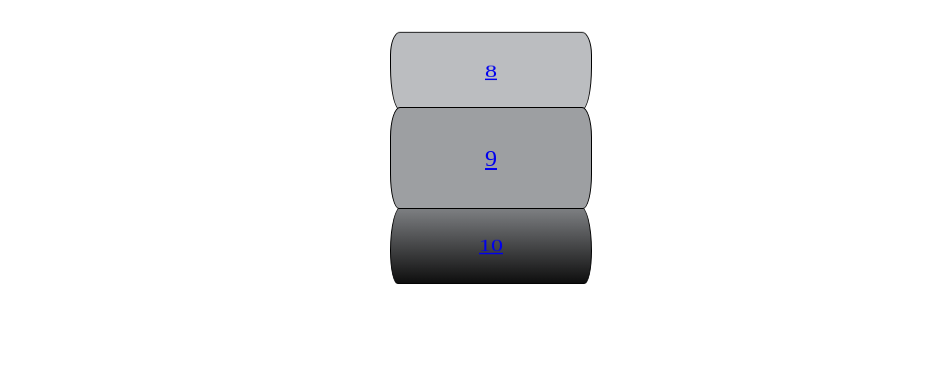
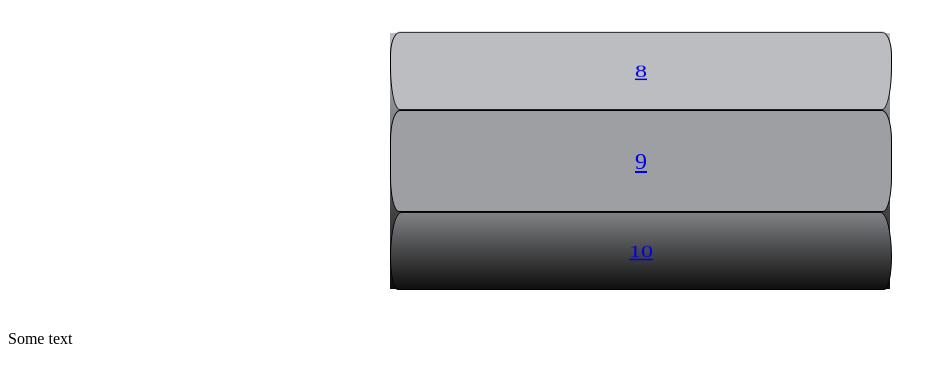
Before and after one commit to pavliukdmytro/nut-slider, a website built with webpack: page src/index.html in a window 1280 px wide. Shown: the whole page, without its empty margins (0-946 px from the left). Built offline with nearby package versions, Linux system fonts and the light colour scheme.

Commit message:
фикс стабильной версии

```diff
--- a/src/index.html
+++ b/src/index.html
@@ -19,5 +19,9 @@
 			<a href="https://google.com" target="_blank" class="nut-slider__item nut-slider__item_center">9</a>
 			<a href="https://google.com" target="_blank" class="nut-slider__item nut-slider__item_right">10</a>
 		</div>
+			<p>Some text</p>
+		<div id="error">
+
+		</div>
 	</body>
 </html>
--- a/src/index.js
+++ b/src/index.js
@@ -25,6 +25,7 @@ class NutSlider {
         const itemRight = this.container.find('.nut-slider__item_right');
 
         if(!itemLeft.next().next().next().length) return;
+        this.vibrate(200);
 
         itemLeft.removeClass('nut-slider__item_left');
         itemCenter.addClass('nut-slider__item_left');
@@ -32,7 +33,6 @@ class NutSlider {
         itemRight.addClass('nut-slider__item_center');
         itemRight.removeClass('nut-slider__item_right');
         itemRight.next().addClass('nut-slider__item_right');
-        this.vibrate(200);
     }
 
     scrollTop() {
@@ -41,6 +41,7 @@ class NutSlider {
         const itemRight = this.container.find('.nut-slider__item_right');
 
         if(!itemRight.prev().prev().prev().length) return;
+        this.vibrate(200);
 
         itemLeft.prev().addClass('nut-slider__item_left');
         itemLeft.removeClass('nut-slider__item_left');
@@ -48,7 +49,6 @@ class NutSlider {
         itemCenter.addClass('nut-slider__item_right');
         itemCenter.removeClass('nut-slider__item_center');
         itemRight.removeClass('nut-slider__item_right');
-        this.vibrate(200);
     }
 
     touchHandler() {
@@ -90,23 +90,18 @@ class NutSlider {
         if("oVibrate" in navigator)  return navigator.oVibrate(val);
         if("mozVibrate" in navigator)  return navigator.mozVibrate(val);
         if("webkitVibrate" in navigator)  return navigator.webkitVibrate(val);
-        console.warn('Ваш браузер не поддерживает vibration Api');
-    }
-
-    init() {
-        const itemLeft = parseInt(getComputedStyle(this.container.find('.nut-slider__item_left')[0]).height);
-        const itemCenter =  parseInt(getComputedStyle(this.container.find('.nut-slider__item_center')[0]).height);
-        const itemRight = parseInt(getComputedStyle(this.container.find('.nut-slider__item_right')[0]).height);
-        // console.log(itemLeft, itemCenter, itemRight);
-        this.container.css({'height': itemLeft + itemCenter + itemRight + 'px'})
+        // console.warn('Ваш браузер не поддерживает vibration Api');
+        document.getElementById('error').innerHTML = "Ваш браузер не поддерживает vibration Api .. попробуйте открыть пример в мобильном fixefox, там все точно работает";
     }
 
 
     start() {
         this.touchHandler();
-        this.init();
     }
 }
 
-const slider = new NutSlider('.nut-slider');
+const slider = new NutSlider(document.querySelector('.nut-slider'));
 slider.start();
+
+const slider2 = new NutSlider('.nut-slider-2');
+slider2.start();
--- a/src/styles/styles.scss
+++ b/src/styles/styles.scss
@@ -1,31 +1,42 @@
 body {
 	min-height: 100%;
 }
+//.nut-slider__container{
+//	background-color: black;
+//}
 .nut-slider{
 	max-width: 500px;
 	margin-left: auto;
 	margin-right: auto;
-	height: 300px;
 	position: relative;
 	//perspective: 1000px;
 	transform-style: preserve-3d;
-	//background-color: green;
+	&:after{
+		content: '';
+		position: absolute;
+		top: 25px;
+		left: 0px;
+		right: 0px;
+		bottom: 25px;
+		background: linear-gradient(#BBBDC0, #0E0E0E);
+		z-index: -100;
+		transform: translateZ(-80px);
+	}
 	&__item {
-		width: 200px;
+		width: 100%;
 		height: 100px;
 		border: 1px solid black;
 		font-size: 24px;
 		display: flex;
 		align-items: center;
 		justify-content: center;
-		transition: 2s;
+		transition: 1s ease, .1s opacity ease;
+		//transition: 1s ease;
 		position: absolute;
 		top: 0px;
 		transform: rotateX(90deg);
+		opacity: 0;
 		transform-origin: top;
-		opacity: 0;
-		//border-top-left-radius: 10px 30px;
-		//border-bottom-left-radius: 10px 30px;
 	}
 	.nut-slider__item_left{
 		transform: rotateX(40deg);
@@ -36,19 +47,24 @@ body {
 		border-top-right-radius: 10px 30px;
 		border-bottom-right-radius: 10px 56px;
 		opacity: 1;
+		position: static;
+		//margin-top: -30px;
 	}
 	.nut-slider__item_center{
 		top: 50%;
-		transform: translateY(-50%);
+		transform: rotateX(0deg);
 		background-color: #9d9fa2;
 		border-top-left-radius: 10px 30px;
 		border-bottom-left-radius: 9px 35px;
 		border-top-right-radius: 10px 30px;
 		border-bottom-right-radius: 9px 35px;
 		opacity: 1;
+		position: static;
+		transform-origin: bottom;
+		//transform-origin: center;
 	}
 	.nut-slider__item_right{
-		bottom: 0px;
+		bottom: 20px;
 		background: linear-gradient(#808285, #0E0E0E);
 		top: auto;
 		transform-origin: top;
@@ -58,11 +74,13 @@ body {
 		border-top-right-radius: 15px 75px;
 		border-bottom-right-radius: 10px 56px;
 		opacity: 1;
+		position: static;
 	}
 	.nut-slider__item_right ~ .nut-slider__item{
+		//bottom: 20px;
 		bottom: 0px;
 		transform: rotateX(-90deg);
-		transform-origin: bottom;
+		transform-origin: top;
 		background-color: black;
 		top: auto;
 		opacity: 0;
```
